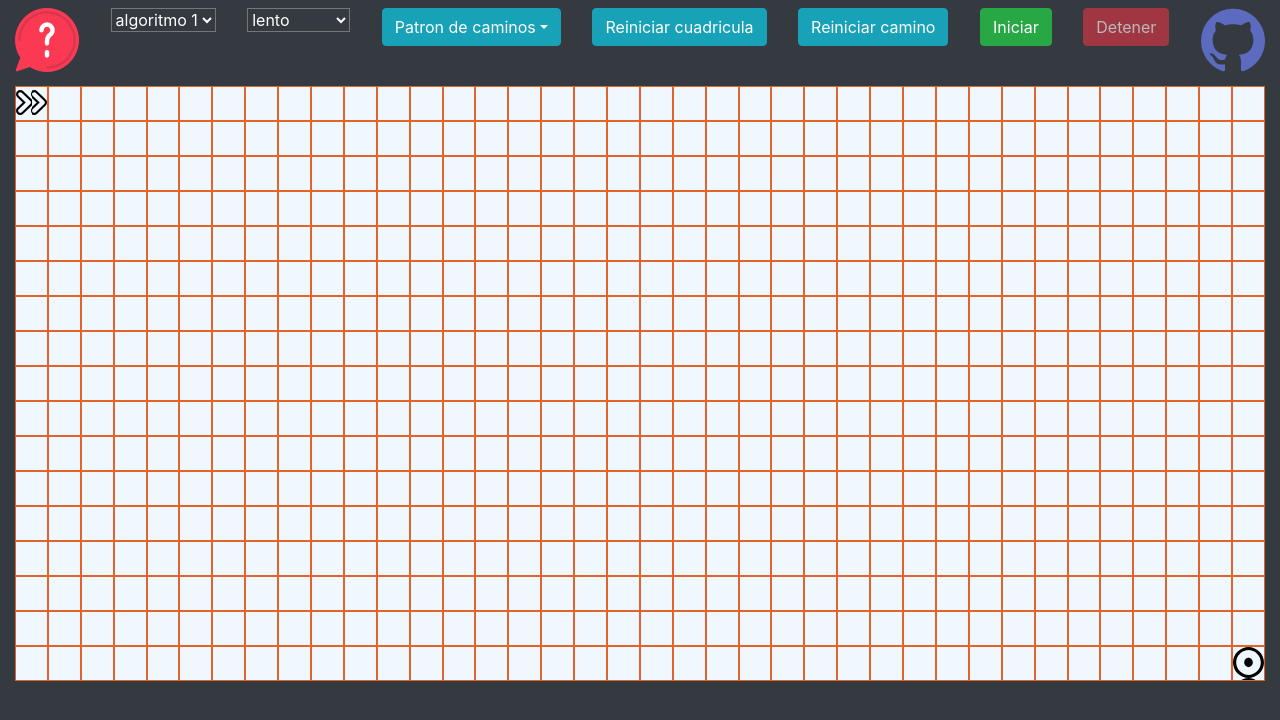
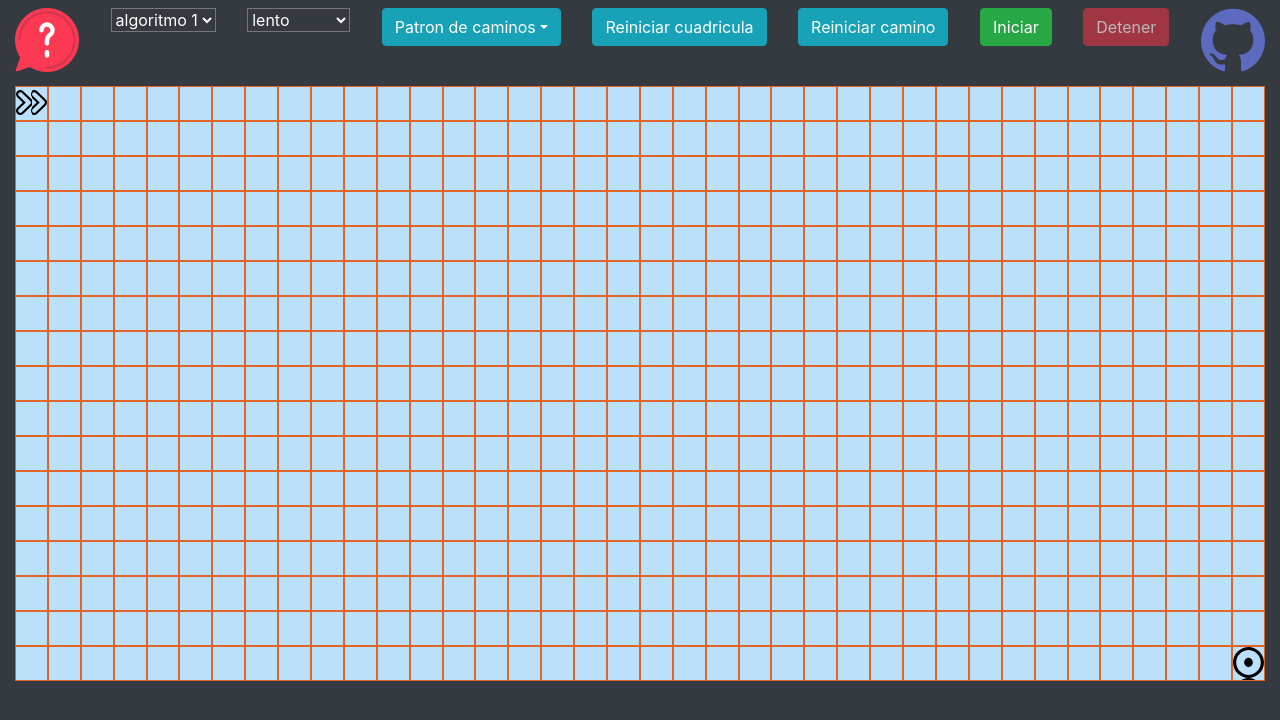
Before and after one commit to TheIcySpark/Visualizador-buscador-de-caminos, a React (Create React App) app: page / in a window 1280 px wide. Shown: the top 720 px of the page. Built offline with nearby package versions, Linux system fonts and the light colour scheme.

Commit message:
correccion de colores

```diff
--- a/src/componentes/Celda.jsx
+++ b/src/componentes/Celda.jsx
@@ -50,7 +50,7 @@ function convertirEnCeldaLibre(celda, estado, setEstado) {
 function Celda(props) {
     const [estado, setEstado] = useState(1);
     const animacion = useSpring({
-        backgroundColor: estado ? 'aliceblue': 'rgb(0, 70, 131)',
+        backgroundColor: estado ? '#bbe1fa': 'rgb(11, 37, 59)',
         config: {duration: 500}
     })
     return(
--- a/src/componentes/cuadricula.css
+++ b/src/componentes/cuadricula.css
@@ -2,7 +2,7 @@
     border-width: 1px;
     border-style: solid;
     border-color: #e16428;
-    background-color:aliceblue;
+    background-color: #bbe1fa;
     height: 35px;
     width: 100%;
     user-select: none; /* supported by Chrome and Opera */
@@ -16,7 +16,7 @@
     border-width: 1px;
     border-style: solid;
     border-color: #e16428;
-    background-color: rgb(0, 70, 131);
+    background-color: rgb(11, 37, 59);
     height: 35px;
     width: 100%;
     user-select: none; /* supported by Chrome and Opera */
@@ -33,7 +33,7 @@
     height: 35px;
     width: 100%;
     background-image: url("punto.svg");
-    background-color: aliceblue;
+    background-color: #bbe1fa;
     user-select: none; /* supported by Chrome and Opera */
    -webkit-user-select: none; /* Safari */
    -khtml-user-select: none; /* Konqueror HTML */
@@ -47,7 +47,7 @@
     border-color: #e16428;
     height: 35px;
     width: 100%;
-    background-color: aliceblue;
+    background-color: #bbe1fa;
     background-image: url("flecha.svg");
     user-select: none; /* supported by Chrome and Opera */
    -webkit-user-select: none; /* Safari */
```
Also changed, not shown: 1 other file (tests, documents, lock files or other folders).
